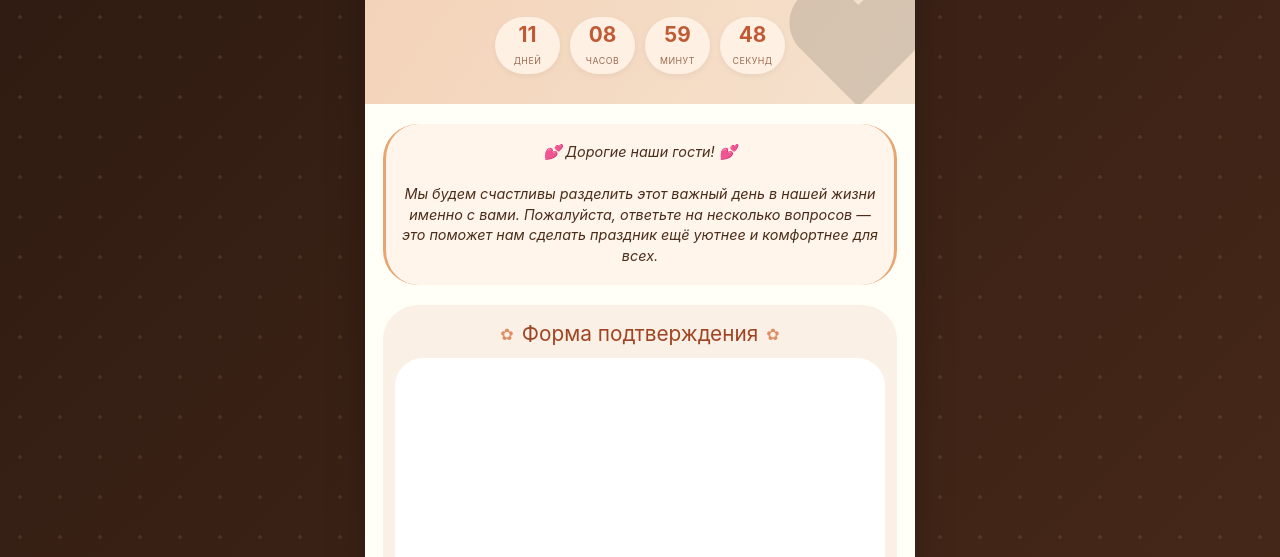
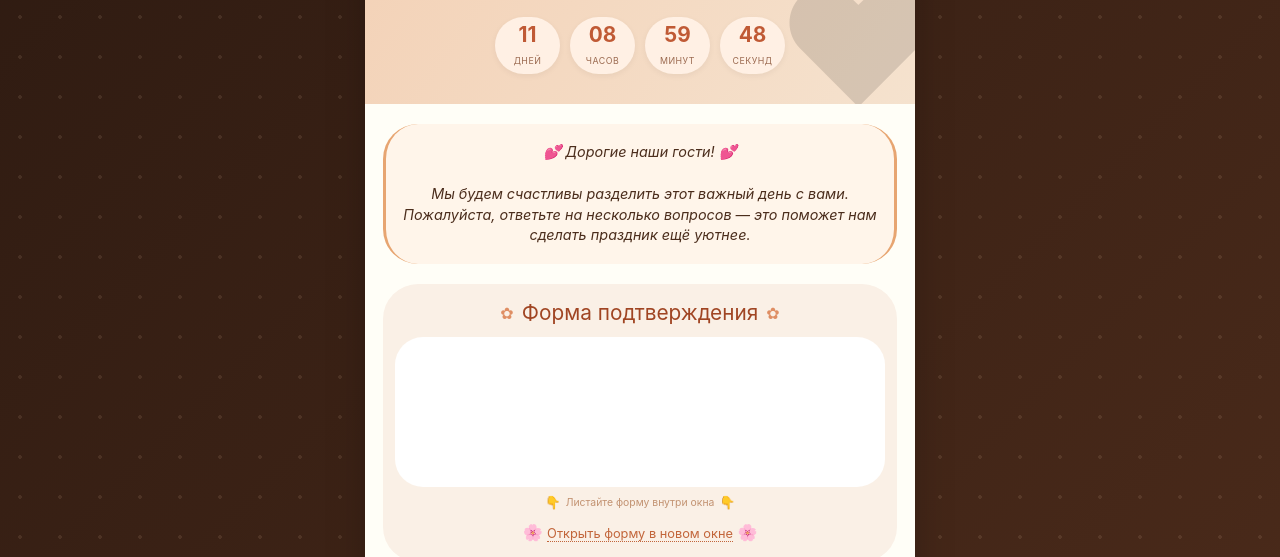
Before and after one commit to viktoriabasarova74-create/index.html, a plain HTML site: page index.html in a window 1280 px wide. Both pictures are taken after a click on the element "❤️". Shown: the part 243-800 px from the top of the page. Drawn offline with Linux system fonts and the light colour scheme.

Commit message:
Update index.html

```diff
--- a/index.html
+++ b/index.html
@@ -131,7 +131,6 @@
       visibility: visible;
     }
 
-    /* КАРТОЧКА */
     .wedding-card {
       background: #fffef7;
       border-radius: 48px;
@@ -211,7 +210,6 @@
       margin-top: 15px;
     }
 
-    /* Таймер */
     .countdown {
       display: flex;
       justify-content: center;
@@ -288,11 +286,14 @@
       color: #df8e63;
     }
 
+    /* КЛЮЧЕВОЕ: КОНТЕЙНЕР С ПРОКРУТКОЙ */
     .form-container {
       background: white;
       border-radius: 28px;
-      overflow: hidden;
-      height: 520px;
+      overflow-y: auto;
+      overflow-x: hidden;
+      -webkit-overflow-scrolling: touch;
+      max-height: 520px;
     }
 
     iframe {
@@ -300,6 +301,7 @@
       height: 520px;
       border: none;
       display: block;
+      overflow: auto;
       -webkit-overflow-scrolling: touch;
     }
 
@@ -324,7 +326,22 @@
       margin-top: 12px;
     }
 
-    /* Мелкие телефоны */
+    /* ПОДСКАЗКА ДЛЯ ПОЛЬЗОВАТЕЛЕЙ ТЕЛЕФОНОВ */
+    .scroll-tip {
+      text-align: center;
+      font-size: 0.65rem;
+      color: #c29271;
+      margin-top: 8px;
+      display: flex;
+      align-items: center;
+      justify-content: center;
+      gap: 5px;
+    }
+
+    .scroll-tip span {
+      font-size: 0.8rem;
+    }
+
     @media (max-width: 480px) {
       .big-heart { font-size: 110px; }
       .heart-text { font-size: 16px; max-width: 220px; }
@@ -333,12 +350,12 @@
       .date { font-size: 0.95rem; padding: 6px 16px; }
       .countdown-item { min-width: 55px; padding: 5px 8px; }
       .countdown-number { font-size: 1.1rem; }
-      .form-container { height: 480px; }
+      .form-container { max-height: 480px; }
       iframe { height: 480px; }
     }
 
     @media (max-width: 380px) {
-      .form-container { height: 450px; }
+      .form-container { max-height: 450px; }
       iframe { height: 450px; }
     }
   </style>
@@ -378,8 +395,8 @@
     <div class="content">
       <div class="invite-text">
         💕 Дорогие наши гости! 💕<br><br>
-        Мы будем счастливы разделить этот важный день в нашей жизни именно с вами.
-        Пожалуйста, ответьте на несколько вопросов — это поможет нам сделать праздник ещё уютнее и комфортнее для всех.
+        Мы будем счастливы разделить этот важный день с вами.
+        Пожалуйста, ответьте на несколько вопросов — это поможет нам сделать праздник ещё уютнее.
       </div>
 
       <div class="form-section">
@@ -389,10 +406,13 @@
             src="https://forms.yandex.ru/u/6a0f0518eb6146930fe0fbb7?iframe=1"
             frameborder="0"
             name="ya-form-6a0f0518eb6146930fe0fbb7"
-            style="width:100%; height:100%;"
+            style="width:100%; height:100%; overflow: auto;"
             title="Опрос для гостей Данила и Татьяны"
             scrolling="yes">
           </iframe>
+        </div>
+        <div class="scroll-tip">
+          <span>👇</span> Листайте форму внутри окна <span>👇</span>
         </div>
         <div class="fallback-link">
           🌸 <a href="https://forms.yandex.ru/u/6a0f0518eb6146930fe0fbb7?iframe=1" target="_blank">Открыть форму в новом окне</a> 🌸
@@ -423,13 +443,11 @@
       setTimeout(() => { clickHeart.style.transform = ''; }, 150);
     }
 
-    // Лёгкая вибрация на телефоне (приятный тактильный отклик)
     if (window.navigator && window.navigator.vibrate) {
       window.navigator.vibrate(30);
     }
   }
 
-  // Поддержка и клика, и касания на телефоне
   heartScreen.addEventListener('click', showInvitation);
   heartScreen.addEventListener('touchstart', showInvitation);
 
@@ -442,7 +460,6 @@
     showInvitation();
   });
 
-  // СЧЁТЧИК ДО 2 ИЮНЯ 2026
   function updateCountdown() {
     const weddingDate = new Date(2026, 5, 2, 0, 0, 0);
     const now = new Date();
```
